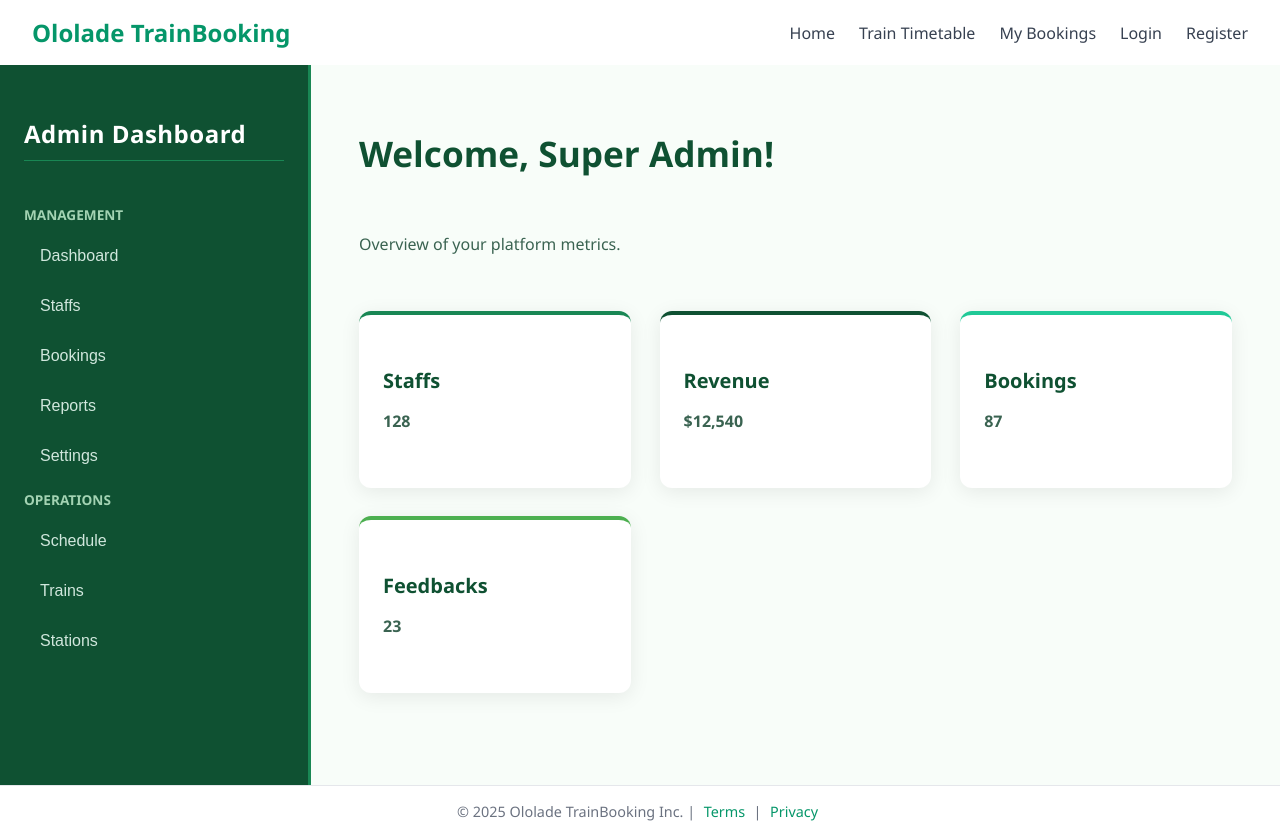
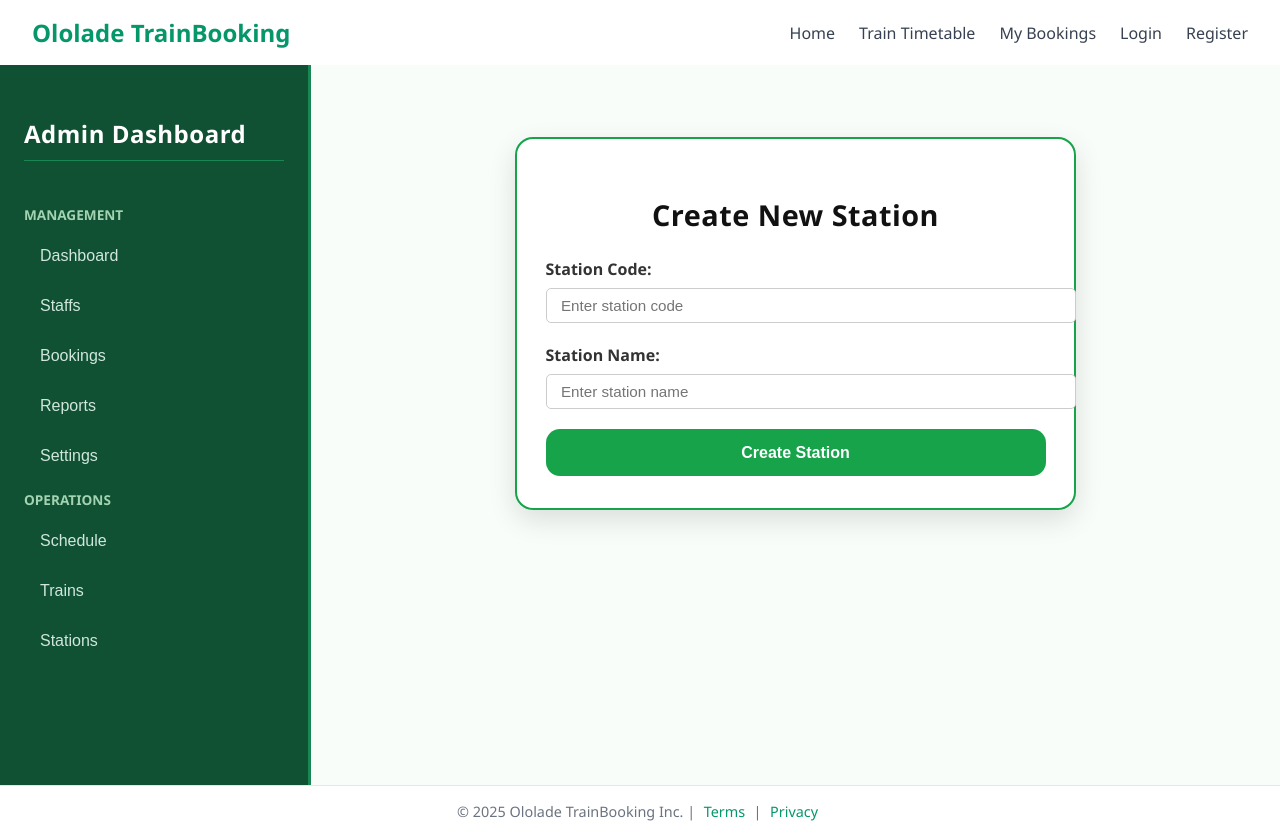
Before and after one commit to Ololade0/OnlineTrainBookingSystem-frontend, a React (Create React App) app: page /dashboard in a window 1280 px wide. Both pictures are taken after a click on the button "Stations". Built offline with nearby package versions, Linux system fonts and the light colour scheme.

Commit message:
ADDING STAFF FORM

```diff
--- a/src/components/StaffForm.jsx
+++ b/src/components/StaffForm.jsx
@@ -93,7 +93,7 @@ const StaffForm = () => {
 
     setIsSubmitting(true);
     try {
-      const res = await fetch(`${API_BASE}/user/register`, {
+      const res = await fetch(`${API_BASE}user/register`, {
         method: "POST",
         headers: {
           "Content-Type": "application/json",
--- /dev/null
+++ b/src/components/StationForm.jsx
@@ -0,0 +1,201 @@
+// // src/components/StationForm.jsx
+// import React, { useState } from "react";
+// import { useAuth } from "../context/AuthContext"; // ✅ ensures user is authenticated
+// import { toast } from "react-toastify";
+// import styles from "../styles/StationForm.module.css";
+
+// const API_BASE = process.env.REACT_APP_API_BASE_URL;
+
+// const StationForm = () => {
+//   const { auth } = useAuth();
+//   const [station, setStation] = useState({
+//     stationCode: "",
+//     stationName: "",
+//   });
+
+//   const [loading, setLoading] = useState(false);
+
+//   // Simple frontend validation
+//   const validateForm = () => {
+//     const errors = {};
+//     if (!station.stationCode.trim()) errors.stationCode = "Station code is required";
+//     if (!station.stationName.trim()) errors.stationName = "Station name is required";
+//     return errors;
+//   };
+
+//   const handleSubmit = async (e) => {
+//     e.preventDefault();
+
+//     if (!auth?.token) {
+//       toast.error("You must be logged in to create a station!");
+//       return;
+//     }
+
+//     const errors = validateForm();
+//     if (Object.keys(errors).length > 0) {
+//       for (const err in errors) toast.error(errors[err]);
+//       return;
+//     }
+
+//     setLoading(true);
+
+//     try {
+//       const response = await fetch(`${API_BASE}/create-station`, {
+//         method: "POST",
+//         headers: {
+//           "Content-Type": "application/json",
+//           Authorization: `Bearer ${auth.token}`, // ✅ auth required
+//         },
+//         body: JSON.stringify(station),
+//       });
+
+//       const data = await response.json();
+
+//       if (response.ok) {
+//         toast.success(data.message || "Station created successfully!");
+//         setStation({ stationCode: "", stationName: "" }); // reset form
+//       } else {
+//         toast.error(data.message || "Failed to create station");
+//       }
+//     } catch (error) {
+//       console.error(error);
+//       toast.error("Something went wrong!");
+//     } finally {
+//       setLoading(false);
+//     }
+//   };
+
+//   return (
+//     <div style={{ maxWidth: "500px", margin: "0 auto" }}>
+//       <h2>Create New Station</h2>
+//       <form onSubmit={handleSubmit}>
+//         <div style={{ marginBottom: "1rem" }}>
+//           <label>Station Code:</label>
+//           <input
+//             type="text"
+//             value={station.stationCode}
+//             onChange={(e) => setStation({ ...station, stationCode: e.target.value })}
+//           />
+//         </div>
+
+//         <div style={{ marginBottom: "1rem" }}>
+//           <label>Station Name:</label>
+//           <input
+//             type="text"
+//             value={station.stationName}
+//             onChange={(e) => setStation({ ...station, stationName: e.target.value })}
+//           />
+//         </div>
+
+//         <button type="submit" disabled={loading}>
+//           {loading ? "Creating..." : "Create Station"}
+//         </button>
+//       </form>
+//     </div>
+//   );
+// };
+
+// export default StationForm;
+
+// src/components/StationForm.jsx
+import React, { useState } from "react";
+import { useAuth } from "../context/AuthContext"; // ✅ ensures user is authenticated
+import { toast } from "react-toastify";
+import styles from "../styles/StationForm.module.css"; // ✅ CSS Module import
+
+const API_BASE = process.env.REACT_APP_API_BASE_URL;
+
+const StationForm = () => {
+  const { auth } = useAuth();
+  const [station, setStation] = useState({
+    stationCode: "",
+    stationName: "",
+  });
+
+  const [loading, setLoading] = useState(false);
+
+  // ✅ Frontend validation
+  const validateForm = () => {
+    const errors = {};
+    if (!station.stationCode.trim()) errors.stationCode = "Station code is required";
+    if (!station.stationName.trim()) errors.stationName = "Station name is required";
+    return errors;
+  };
+
+  const handleSubmit = async (e) => {
+    e.preventDefault();
+
+    if (!auth?.token) {
+      toast.error("You must be logged in to create a station!");
+      return;
+    }
+
+    const errors = validateForm();
+    if (Object.keys(errors).length > 0) {
+      Object.values(errors).forEach((err) => toast.error(err));
+      return;
+    }
+
+    setLoading(true);
+
+    try {
+      const response = await fetch(`${API_BASE}/create-station`, {
+        method: "POST",
+        headers: {
+          "Content-Type": "application/json",
+          Authorization: `Bearer ${auth.token}`, // ✅ auth required
+        },
+        body: JSON.stringify(station),
+      });
+
+      const data = await response.json();
+
+      if (response.ok) {
+        toast.success(data.message || "Station created successfully!");
+        setStation({ stationCode: "", stationName: "" }); // ✅ reset form
+      } else {
+        toast.error(data.message || "Failed to create station");
+      }
+    } catch (error) {
+      console.error(error);
+      toast.error("Something went wrong!");
+    } finally {
+      setLoading(false);
+    }
+  };
+
+  return (
+    <div className={styles.formContainer}> {/* ✅ CSS Module usage */}
+      <h2 className={styles.formTitle}>Create New Station</h2>
+      <form onSubmit={handleSubmit} className={styles.form}>
+        <div className={styles.formGroup}>
+          <label className={styles.label}>Station Code:</label>
+          <input
+            type="text"
+            value={station.stationCode}
+            onChange={(e) => setStation({ ...station, stationCode: e.target.value })} // ✅ fixed spread syntax
+            className={styles.input}
+            placeholder="Enter station code"
+          />
+        </div>
+
+        <div className={styles.formGroup}>
+          <label className={styles.label}>Station Name:</label>
+          <input
+            type="text"
+            value={station.stationName}
+            onChange={(e) => setStation({ ...station, stationName: e.target.value })} // ✅ fixed spread syntax
+            className={styles.input}
+            placeholder="Enter station name"
+          />
+        </div>
+
+        <button type="submit" className={styles.submitButton} disabled={loading}>
+          {loading ? "Creating..." : "Create Station"}
+        </button>
+      </form>
+    </div>
+  );
+};
+
+export default StationForm;
--- a/src/pages/Dashboard.jsx
+++ b/src/pages/Dashboard.jsx
@@ -4,6 +4,7 @@ import styles from "../styles/Dashboard.module.css";
 import Header from "../components/Header";
 import Footer from "../components/Footer";
 import StaffForm from "../components/StaffForm";
+import StationForm from "../components/StationForm";
 
 const Dashboard = () => {
   const [mainContentView, setMainContentView] = useState("overview");
@@ -62,9 +63,18 @@ const Dashboard = () => {
               <li>
                 <button className={styles.sidebarButton}>Trains</button>
               </li>
-              <li>
+                                <li>
+                  <button
+                    className={styles.sidebarButton}
+                    onClick={() => setMainContentView("stations")} // ✅ new view
+                  >
+                    Stations
+                  </button>
+                </li>
+
+              {/* <li>
                 <button className={styles.sidebarButton}>Stations</button>
-              </li>
+              </li> */}
             </ul>
           </nav>
         </aside>
@@ -91,6 +101,7 @@ const Dashboard = () => {
           )}
 
           {mainContentView === "staffForm" && <StaffForm />}
+            {mainContentView === "stations" && <StationForm />}
         </main>
       </div>
 
--- /dev/null
+++ b/src/styles/StationForm.module.css
@@ -0,0 +1,107 @@
+/* src/styles/StationForm.module.css */
+
+.formContainer {
+  max-width: 500px;       /* slightly smaller box */
+  width: 90%;
+  margin: 2rem auto;      /* less top/bottom margin */
+  padding: 2rem 1.8rem;   /* reduced padding */
+  background: #ffffff;
+  border-radius: 18px;
+  box-shadow: 0 10px 28px rgba(0, 0, 0, 0.12);
+  animation: fadeIn 0.5s ease-in-out;
+  border: 2px solid #16a34a;
+}
+
+.formTitle {
+  font-size: 1.8rem;      /* moderate title size */
+  font-weight: 700;
+  margin-bottom: 1.5rem;  /* less spacing */
+  color: #111;
+  text-align: center;
+  letter-spacing: 0.5px;
+}
+
+.form {
+  display: flex;
+  flex-direction: column;
+}
+
+.formGroup {
+  display: flex;
+  flex-direction: column;
+  margin-bottom: 1.3rem; /* reduced spacing */
+}
+
+.label {
+  font-size: 1rem;       /* moderate size */
+  font-weight: 600;
+  margin-bottom: 0.5rem;
+  color: #333;
+}
+
+.input {
+  padding: 0.5rem 0.9rem;      /* reduced vertical padding */
+  border: 1px solid #ccc;
+  border-radius: 5px;         /* slightly smaller radius */
+  font-size: 0.95rem;          /* slightly smaller font */
+  font-weight: 500;
+  width: 100%;
+  transition: all 0.25s ease;
+}
+
+.input:focus {
+  border-color: #16a34a;
+  box-shadow: 0 0 0 2px rgba(22, 163, 74, 0.25); /* lighter shadow */
+  outline: none;
+}
+
+.input:focus {
+  border-color: #16a34a;
+  box-shadow: 0 0 0 3px rgba(22, 163, 74, 0.25);
+  outline: none;
+}
+
+.submitButton {
+  padding: 0.9rem 1rem;
+  background: #16a34a;
+  color: #fff;
+  font-weight: 700;
+  font-size: 1rem;
+  border: none;
+  border-radius: 14px;
+  cursor: pointer;
+  transition: all 0.25s ease;
+}
+
+.submitButton:hover {
+  background: #13803c;
+  box-shadow: 0 5px 16px rgba(22, 163, 74, 0.45);
+}
+
+.submitButton:disabled {
+  background: #94d3a2;
+  cursor: not-allowed;
+}
+
+@keyframes fadeIn {
+  from {
+    opacity: 0;
+    transform: translateY(-8px);
+  }
+  to {
+    opacity: 1;
+    transform: translateY(0);
+  }
+}
+
+/* Responsive */
+@media (max-width: 600px) {
+  .formContainer {
+    width: 95%;
+    padding: 1.8rem 1.2rem;
+  }
+
+  .formTitle {
+    font-size: 1.5rem;
+  }
+}
```
